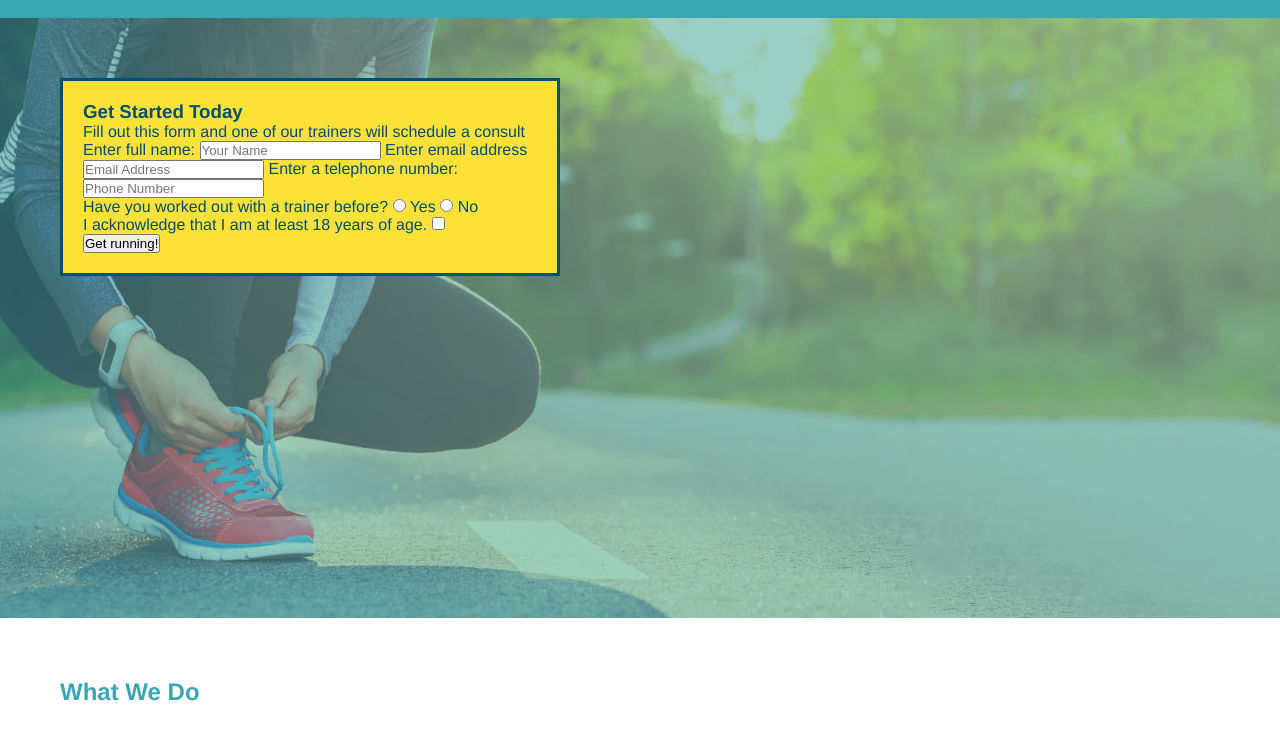
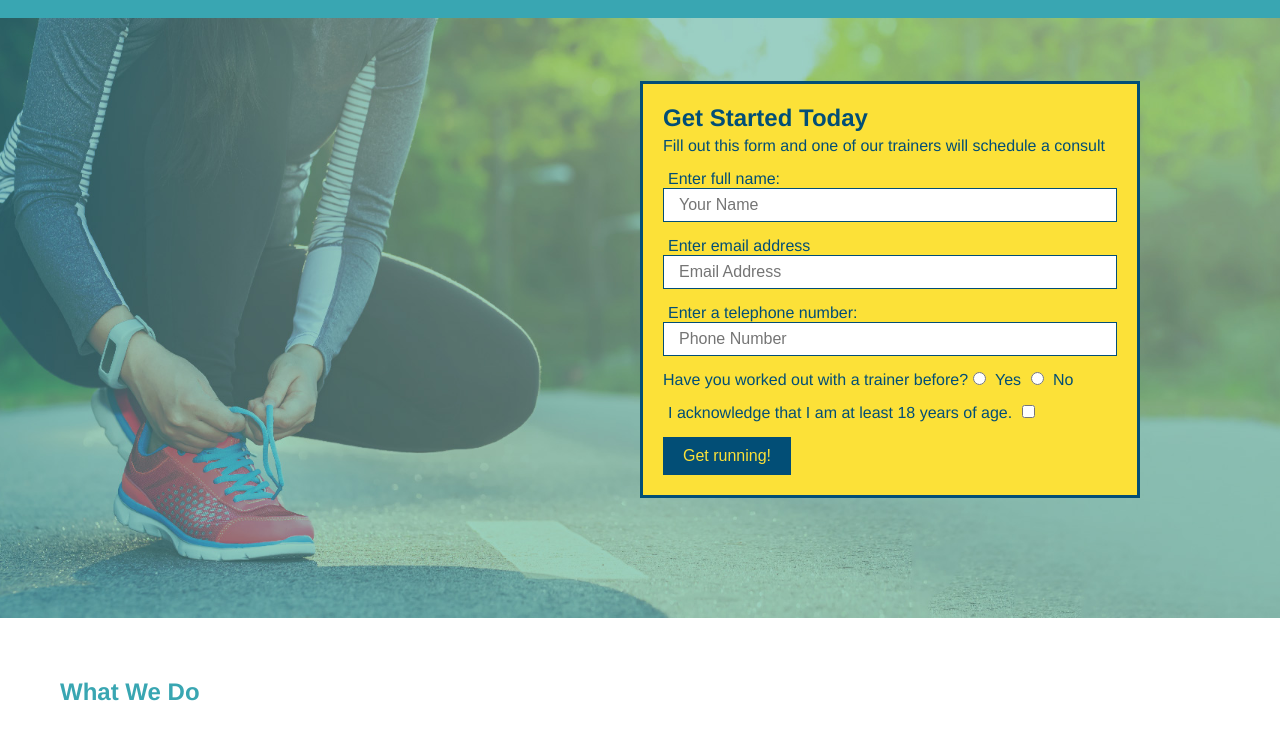
Before and after one commit to zachburkhart/run-buddy, a plain HTML site: page index.html in a window 1280 px wide. Shown: the part 64-800 px from the top of the page. Drawn offline with Linux system fonts and the light colour scheme.

Commit message:
updated hero section css

```diff
--- a/assets/css/style.css
+++ b/assets/css/style.css
@@ -76,6 +76,7 @@ section {
     height: 600px;
     background-size: cover;
     background-position: center;
+    position: relative;
 }
 .hero-form {
     background-color: #fce138;
@@ -85,5 +86,35 @@ section {
     border-style: solid;
     border-width: 3px;
     border-color: #024e76;
+    border: 3px solid #024e76;
+    position: absolute;
+    bottom: 120px;
+    right: 140px;
+}
+.hero-form h3 {
+    font-size: 24px;
+    margin: 0;
+}
+.hero-form p {
+    margin: 5px 0 15px 0;
+}
+.form-input {
+    border: 1px solid #024e76;
+    display: block;
+    padding: 7px 15px;
+    font-size: 16px;
+    color: #024e76;
+    width: 100%;
+    margin-bottom: 15px;
+}
+.hero-form label {
+    margin: 0 5px;
+}
+.hero-form button {
+    color: #fce138;
+    background-color: #024e76;
+    border: none;
+    padding: 10px 20px;
+    font-size: 16px;
 }
 /* Hero Style End */
--- a/index.html
+++ b/index.html
@@ -40,11 +40,13 @@
             <!--Add form element-->
             <form>
                 <label for="name">Enter full name:</label>
-                <input type="text" placeholder="Your Name" name="name" id="name" />
+                <input type="text" placeholder="Your Name" name="name" id="name" class="form-input">
+
                 <label for="email">Enter email address</label>
-                <input type="email" placeholder="Email Address" name="email" id="email" />
+                <input type="email" placeholder="Email Address" name="email" id="email" class="form-input">
+
                 <label for="phone">Enter a telephone number:</label>
-                <input type="tel" placeholder="Phone Number" name="phone" id="phone" />
+                <input type="tel" placeholder="Phone Number" name="phone" id="phone" class="form-input">
                 <p>
                     Have you worked out with a trainer before?
                     <input type="radio" name="trainer-confirm" id="trainer-yes" />
```
